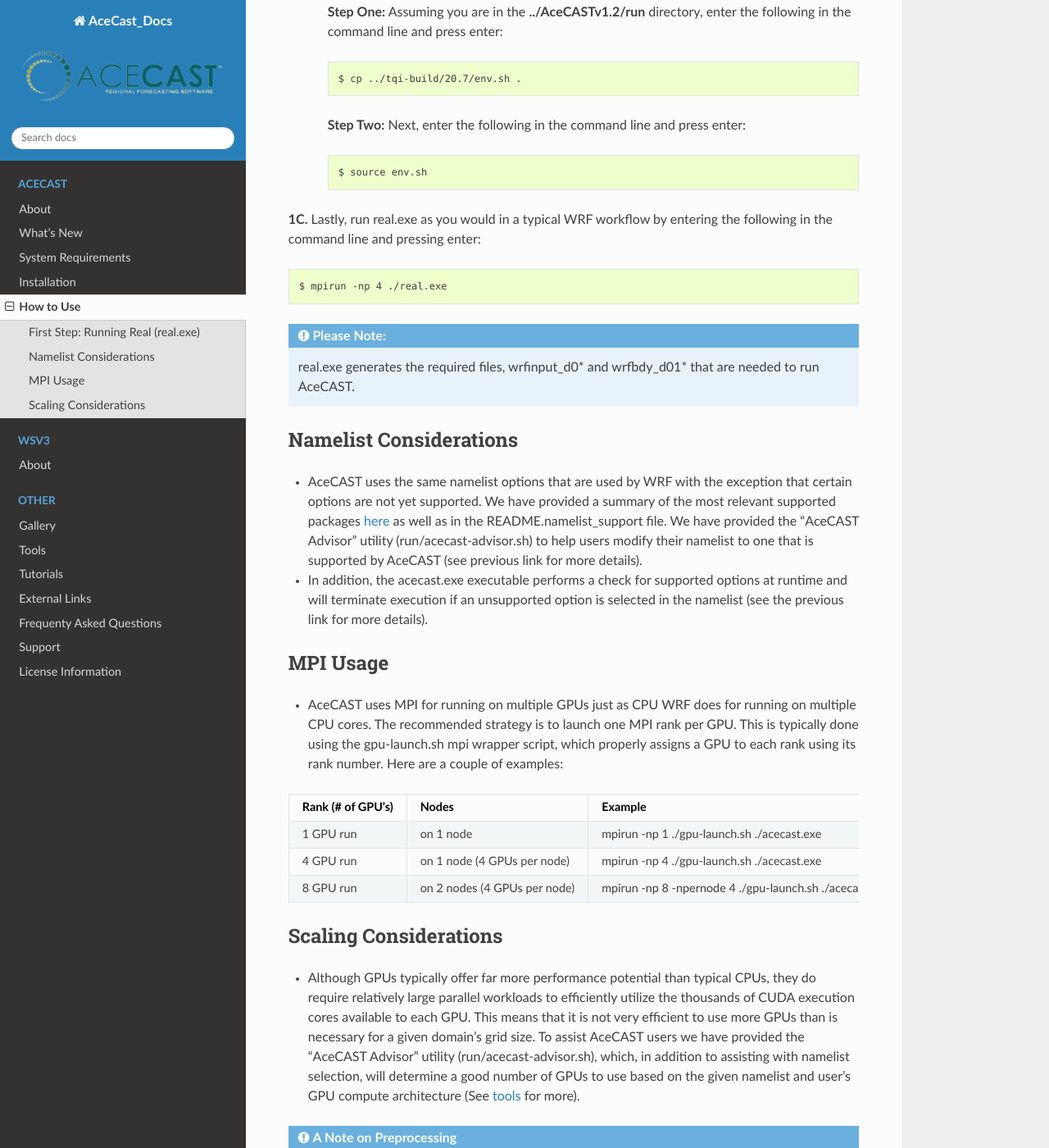
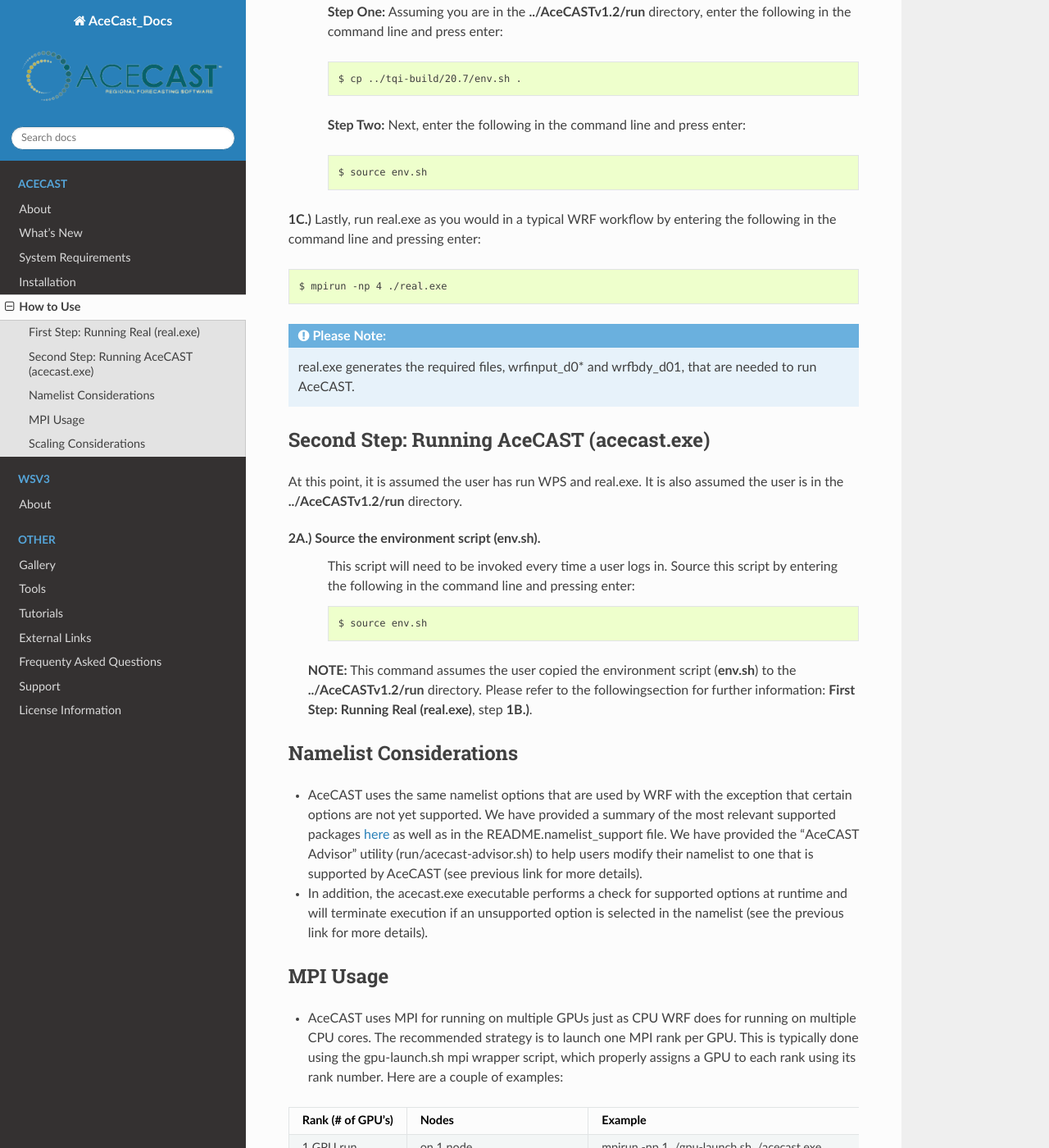
Before and after one commit to TempoQuestInc/AceCAST-Docs, a Sphinx documentation site: the page built from source/How_to_use.rst, in a window 1280 px wide and 1400 px high, scrolled down 1346 px. Shown: the whole window at 82% size. Built offline with Sphinx 7.4.7 and the Read the Docs theme 2.0.0, drawn with Linux system fonts in a browser that asks for light colours.

Commit message:
AceCAST section - step 1

```diff
--- a/source/How_to_use.rst
+++ b/source/How_to_use.rst
@@ -49,14 +49,27 @@
 
                         $ source env.sh
 
-**1C.** Lastly, run real.exe as you would in a typical WRF workflow by entering the following in the command line and pressing enter::
+**1C.)** Lastly, run real.exe as you would in a typical WRF workflow by entering the following in the command line and pressing enter::
 
         $ mpirun -np 4 ./real.exe
 
 .. admonition:: Please Note:
 
-        real.exe generates the required files, wrfinput_d0* and wrfbdy_d01* that are needed to run AceCAST.
+        real.exe generates the required files, wrfinput_d0* and wrfbdy_d01, that are needed to run AceCAST.
 
+
+Second Step: Running AceCAST (acecast.exe)
+------------------------------------------
+
+At this point, it is assumed the user has run WPS and real.exe. It is also assumed the user is in the **../AceCASTv1.2/run** directory.
+
+**2A.)** Source the environment script (**env.sh**).
+        This script will need to be invoked every time a user logs in.
+        Source this script by entering the following in the command line and pressing enter::
+
+        $ source env.sh
+
+       **NOTE:** This command assumes the user copied the environment script (**env.sh**) to the **../AceCASTv1.2/run** directory. Please refer to the followingsection for further information: **First Step: Running Real (real.exe)**, step **1B.)**.
 
 Namelist Considerations
 -----------------------
```
